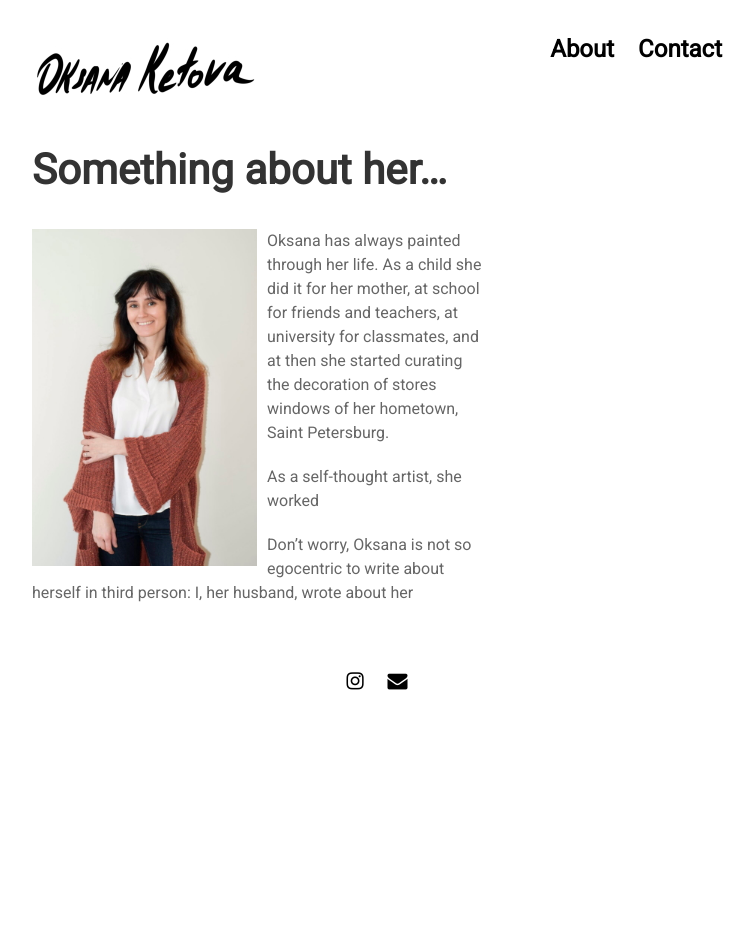
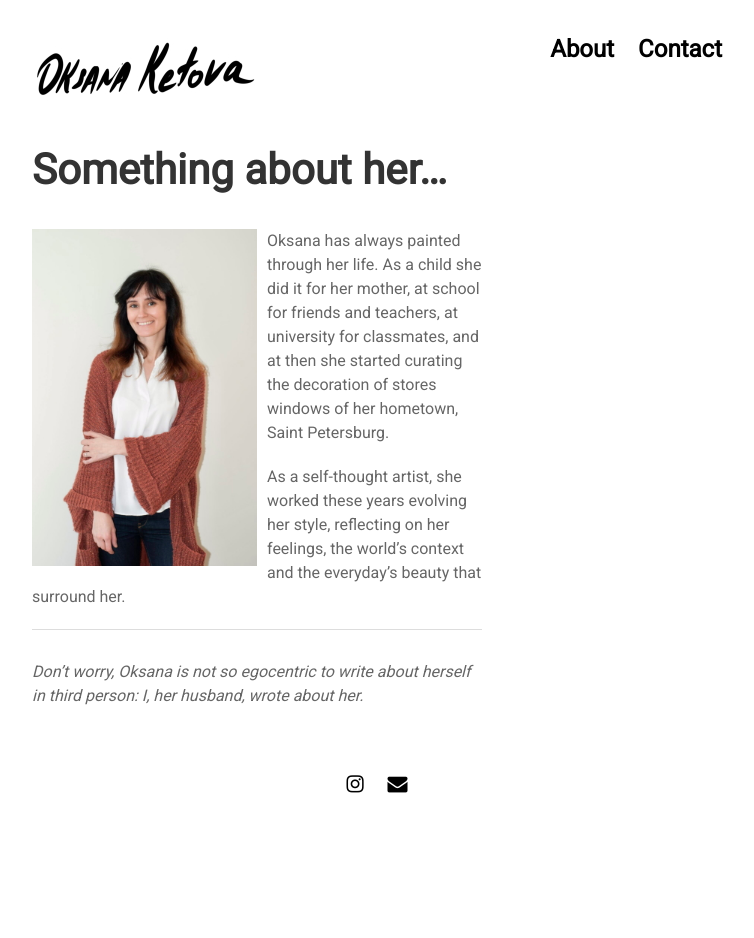
Before and after one commit to tsutomi/oksanaketova.com, a Jekyll site: the page built from pages/about.md, in a window 1280 px wide. Shown: the whole page, without its empty margins (263-1017 px from the left). Built offline with Jekyll 4.4.1, drawn with Linux system fonts in a browser that asks for light colours; nearby versions of some CDN libraries; before the commit the page ends 900 px from its top, so only the background shows below that.

Commit message:
Updates to texts

```diff
--- a/pages/about.md
+++ b/pages/about.md
@@ -10,6 +10,8 @@ permalink: /about
 
 Oksana has always painted through her life. As a child she did it for her mother, at school for friends and teachers, at university for classmates, and at then she started curating the decoration of stores windows of her hometown, Saint Petersburg.
 
-As a self-thought artist, she worked
+As a self-thought artist, she worked these years evolving her style, reflecting on her feelings, the world's context and the everyday's beauty that surround her.
 
-Don't worry, Oksana is not so egocentric to write about herself in third person: I, her husband, wrote about her
+---
+
+_Don't worry, Oksana is not so egocentric to write about herself in third person: I, her husband, wrote about her._
```
Also changed, not shown: projects/still-life.md (+2 -2 lines).
